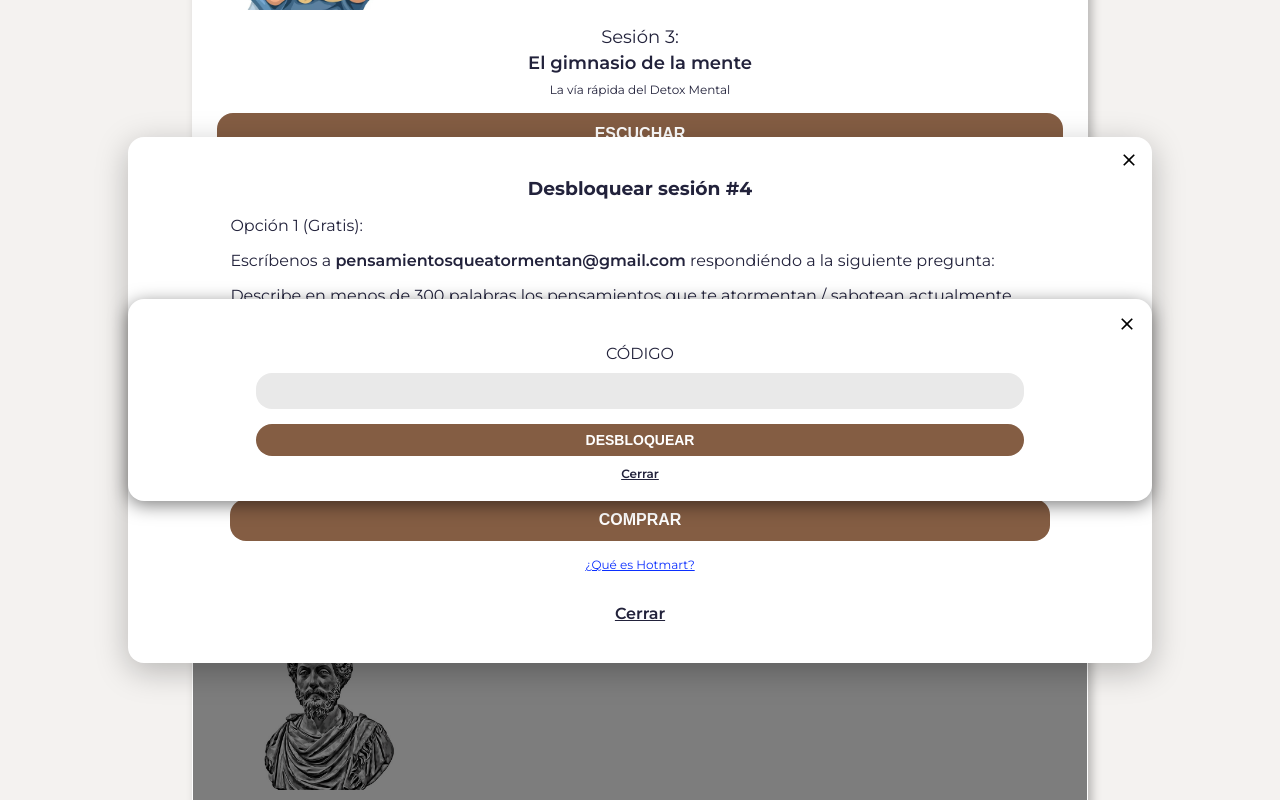
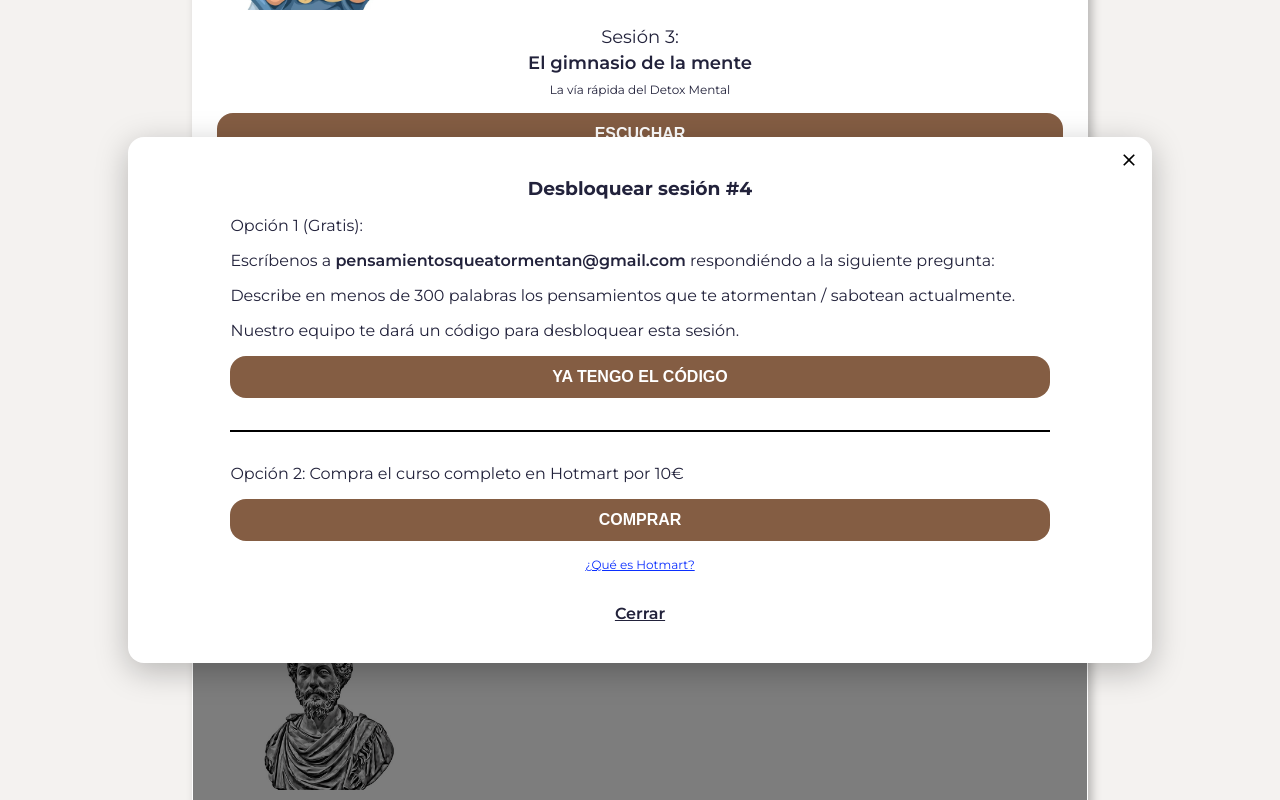
Before and after one commit to alejandroluisacosta/detox-mental-2.0, a React (Vite) app in the folder frontend/: page /course in a window 1280 px wide. Both pictures are taken after a click on the element 640 px from the left and 1530 px from the top of the page. Shown: the part 1130-1930 px from the top of the page. Built offline with nearby package versions, Linux system fonts and the light colour scheme.

Commit message:
add: close enter-code modal logic

```diff
--- a/frontend/src/Components/BlockedSessionModal/BlockedSessionModal.jsx
+++ b/frontend/src/Components/BlockedSessionModal/BlockedSessionModal.jsx
@@ -1,7 +1,10 @@
+import { useState } from 'react';
 import './BlockedSessionModal.css';
 import EnterCodeModal from '../EnterCodeModal/EnterCodeModal';
 
 const BlockedSessionModal = ({ setOpenBlockedSessionModal, selectedSession, setSessions }) => {
+    const [openEnterCodeModal, setOpenEnterCodeModal] = useState(false);
+
     const handleCloseBlockedSessionModal = () => { setOpenBlockedSessionModal(false) }
 
     const handleUnblockSession = (id, code) => {
@@ -22,7 +25,7 @@ const BlockedSessionModal = ({ setOpenBlockedSessionModal, selectedSession, setS
 
     return (
         <>
-            <EnterCodeModal selectedSessionId={selectedSession.id} handleUnblockSession={handleUnblockSession}/>
+            {openEnterCodeModal && <EnterCodeModal selectedSessionId={selectedSession.id} handleUnblockSession={handleUnblockSession} setOpenEnterCodeModal={setOpenEnterCodeModal}/>}
             <div className="blocked-session-modal">
                 <img className="blocked-session-modal__close" src='/icons/close.svg' onClick={handleCloseBlockedSessionModal} alt="Cerrar pantalla de sesión bloqueada" />
                 <h3 className="blocked-session-modal__title">Desbloquear sesión #{selectedSession ? selectedSession.id : 0}</h3>
@@ -30,7 +33,7 @@ const BlockedSessionModal = ({ setOpenBlockedSessionModal, selectedSession, setS
                 <p className="blocked-session-modal__text">Escríbenos a <strong>pensamientosqueatormentan@gmail.com</strong> respondiéndo a la siguiente pregunta:</p>
                 <p className="blocked-session-modal__text">{selectedSession ? selectedSession.unblockQuestion : 0}</p>
                 <p className="blocked-session-modal__text">Nuestro equipo te dará un código para desbloquear esta sesión.</p>
-                <button className="blocked-session-modal__button">YA TENGO EL CÓDIGO</button>
+                <button className="blocked-session-modal__button" onClick={() => setOpenEnterCodeModal(true)}>YA TENGO EL CÓDIGO</button>
                 <hr className="blocked-session-modal__line"/>
                 <p className="blocked-session-modal__text">Opción 2: Compra el curso completo en Hotmart por 10€</p>
                 <button className="blocked-session-modal__button">COMPRAR</button>
--- a/frontend/src/Components/EnterCodeModal/EnterCodeModal.jsx
+++ b/frontend/src/Components/EnterCodeModal/EnterCodeModal.jsx
@@ -1,9 +1,11 @@
 import { useState } from 'react';
 import './EnterCodeModal.css'
 
-const EnterCodeModal = ({ selectedSessionId, handleUnblockSession }) => {
+const EnterCodeModal = ({ selectedSessionId, handleUnblockSession, setOpenEnterCodeModal }) => {
     const [userInput, setUserInput] = useState('');
     const [errorCount, setErrorCount] = useState(0);
+
+    const handleCloseModal = () => { setOpenEnterCodeModal(false) }
 
     const handleInputChange = ({ target }) => {
         setUserInput(target.value.toUpperCase());
@@ -25,12 +27,12 @@ const EnterCodeModal = ({ selectedSessionId, handleUnblockSession }) => {
 
     return (
         <form className={formClass} onSubmit={handleSubmit} key={errorCount} >
-            <img className="enter-code-modal__close-icon" src='/icons/close.svg' alt="Cerrar pantalla de sesión bloqueada" />
+            <img className="enter-code-modal__close-icon" src='/icons/close.svg' alt="Cerrar pantalla de sesión bloqueada" onClick={handleCloseModal}/>
             <label htmlFor="unblock-code-input" className="enter-code-modal__title">CÓDIGO</label>
             {errorCount > 0 && <p className='enter-code-modal__error-message' role='alert' aria-live='assertive'>Código incorrecto</p>}
             <input type="text" id="unblock-code-input" className="enter-code-modal__input" value={userInput} onChange={handleInputChange}/>
             <button className="enter-code-modal__button" type="submit">DESBLOQUEAR</button>
-            <p className="enter-code-modal__close-text">Cerrar</p>
+            <p className="enter-code-modal__close-text" onClick={handleCloseModal}>Cerrar</p>
         </form>
     )
 }
```
